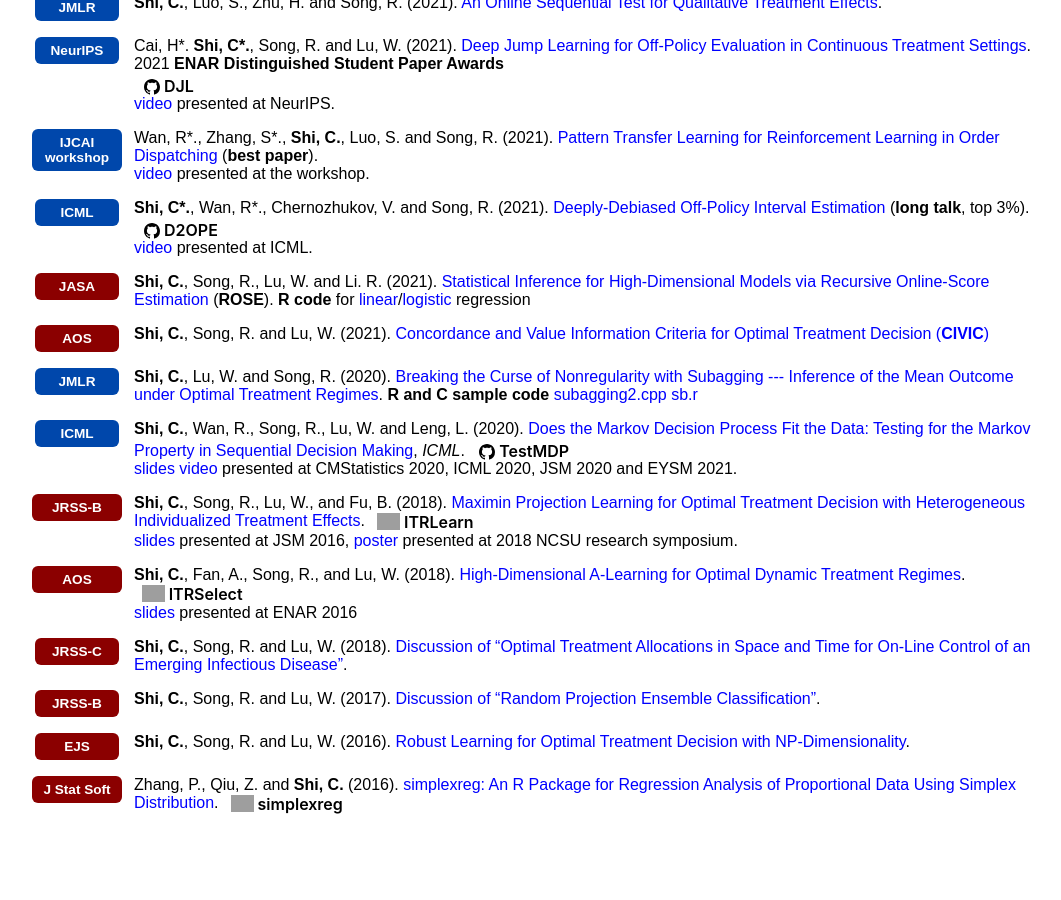
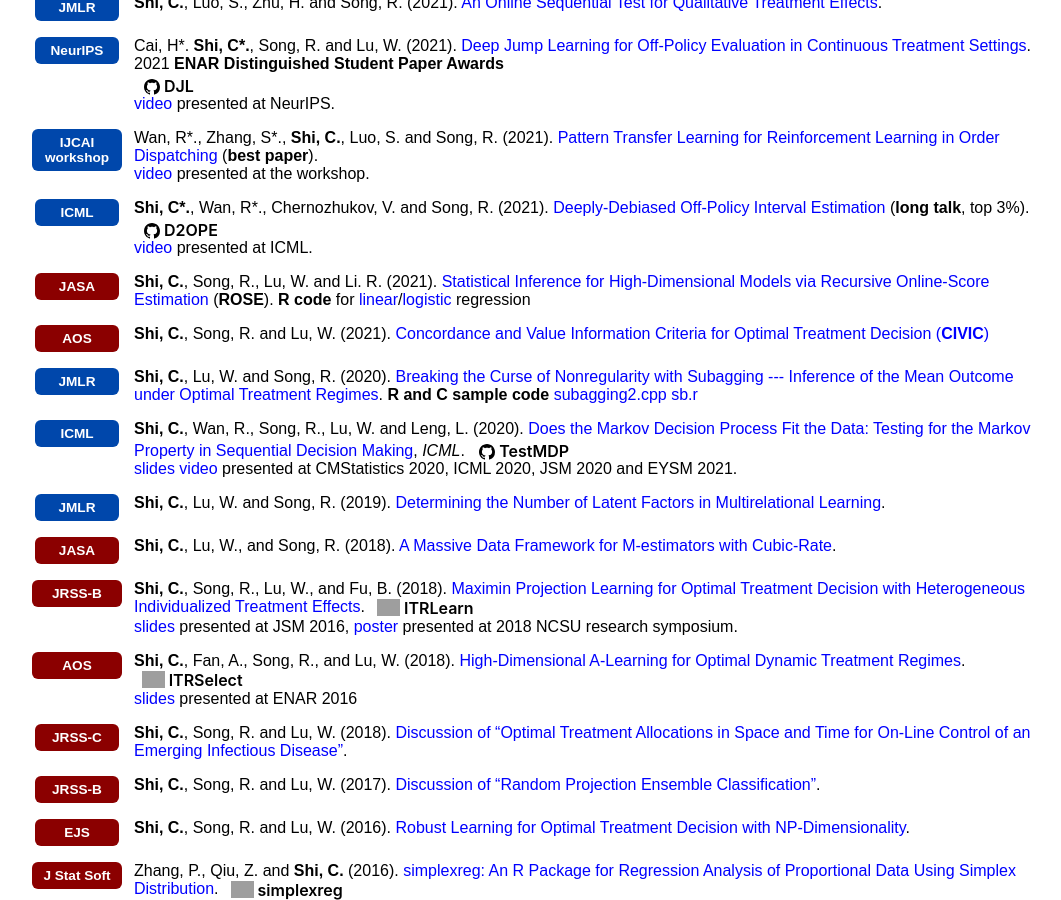
Before and after one commit to callmespring/callmespring.github.io, a Jekyll site: the page built from publication.md, in a window 1280 px wide and 900 px high, scrolled down 3879 px. Shown: the whole window, without its empty margins (108-1169 px from the left). Built offline with Jekyll 4.4.1, drawn with Linux system fonts in a browser that asks for light colours; before the commit the page ends 4693 px from its top, so only the background shows below that; grey boxes are pictures that could not be loaded.

Commit message:
Update publication.md

```diff
--- a/publication.md
+++ b/publication.md
@@ -660,6 +660,24 @@ Hu, L\*., Li, M\*., **Shi, C.**, Wu, Z. and Fryzlewicz, P. [Doubly Inhomogeneous
 
 <div class="publication-entry" style="display: flex; align-items: flex-start; margin-bottom: 1em;">
   <div class="pub-venue" style="flex: 0 0 90px; margin-right: 12px; display: flex; align-items: center; justify-content: center;">
+    <span class="publication-logo-badge badge-ml">JMLR</span>
+  </div>
+  <div class="pub-content" style="flex: 1;">
+    <strong>Shi, C.</strong>, Lu, W. and Song, R. (2019). <a href="https://www.jmlr.org/papers/v20/18-037.html">Determining the Number of Latent Factors in Multirelational Learning</a>.
+  </div>
+</div>
+
+<div class="publication-entry" style="display: flex; align-items: flex-start; margin-bottom: 1em;">
+  <div class="pub-venue" style="flex: 0 0 90px; margin-right: 12px; display: flex; align-items: center; justify-content: center;">
+    <span class="publication-logo-badge badge-stat">JASA</span>
+  </div>
+  <div class="pub-content" style="flex: 1;">
+    <strong>Shi, C.</strong>, Lu, W., and Song, R. (2018). <a href="https://www.tandfonline.com/doi/full/10.1080/01621459.2017.1360779">A Massive Data Framework for M-estimators with Cubic-Rate</a>.
+  </div>
+</div>
+
+<div class="publication-entry" style="display: flex; align-items: flex-start; margin-bottom: 1em;">
+  <div class="pub-venue" style="flex: 0 0 90px; margin-right: 12px; display: flex; align-items: center; justify-content: center;">
     <span class="publication-logo-badge badge-stat" style="width: 100%; text-align: center;">JRSS-B</span>
   </div>
   <div class="pub-content" style="flex: 1;">
```
